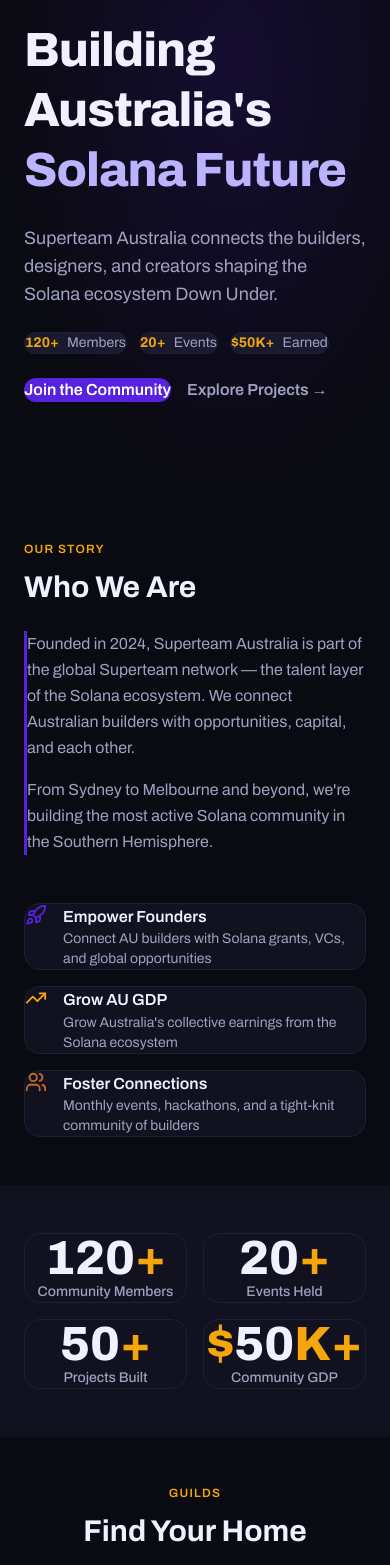
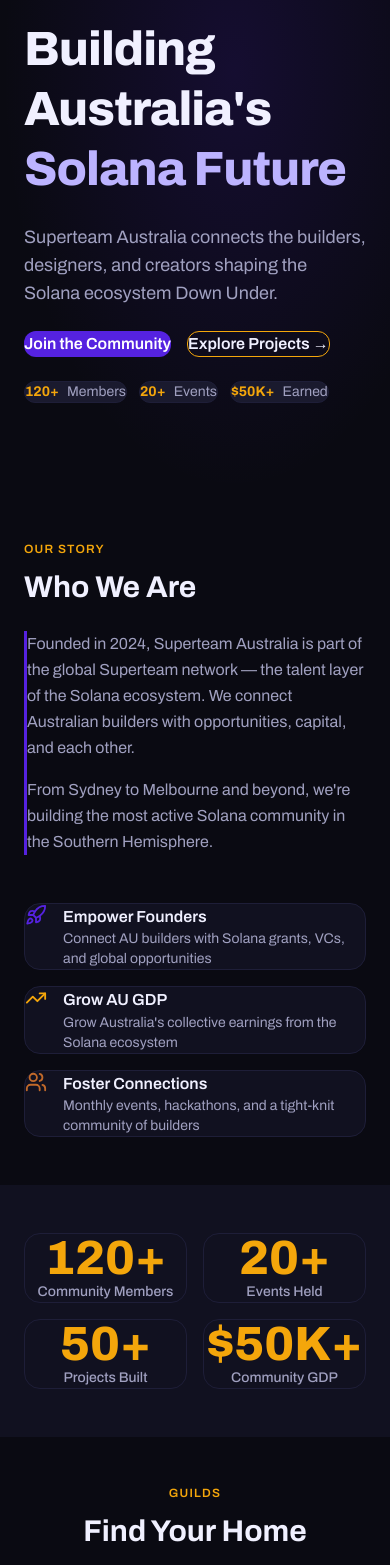
Before and after one commit to reddinft/superteam-au, a Next.js app: page / in a window 390 px wide. Shown: the part 351-1916 px from the top of the page. Built offline with nearby package versions, Linux system fonts and the light colour scheme.

Commit message:
fix: stat number colour, hero pill order, button border, nav hover

```diff
--- a/components/cards/StatCard.tsx
+++ b/components/cards/StatCard.tsx
@@ -56,7 +56,7 @@
         border: '1px solid var(--border-subtle)',
       }}
     >
-      <div className="text-5xl md:text-6xl font-extrabold mb-2" style={{ color: 'var(--text-primary)' }}>
+      <div className="text-5xl md:text-6xl font-extrabold mb-2" style={{ color: 'var(--color-brand-yellow)' }}>
         <span style={{ color: 'var(--color-brand-yellow)' }}>{prefix}</span>
         {count}
         <span style={{ color: 'var(--color-brand-yellow)' }}>{suffix}</span>
--- a/components/sections/HeroSection.tsx
+++ b/components/sections/HeroSection.tsx
@@ -55,21 +55,21 @@
               Superteam Australia connects the builders, designers, and creators shaping the Solana ecosystem Down Under.
             </motion.p>
 
+            {/* CTAs */}
+            <motion.div {...fadeUp(300)} className="flex flex-wrap gap-4">
+              <Button variant="primary" size="md" href="#join">
+                Join the Community
+              </Button>
+              <Button variant="secondary" size="md" href="#projects">
+                Explore Projects →
+              </Button>
+            </motion.div>
+
             {/* Stat Pills */}
-            <motion.div {...fadeUp(300)} className="flex flex-wrap gap-3">
+            <motion.div {...fadeUp(400)} className="flex flex-wrap gap-3">
               <StatPill value="120+" label="Members" />
               <StatPill value="20+" label="Events" />
               <StatPill value="$50K+" label="Earned" />
-            </motion.div>
-
-            {/* CTAs */}
-            <motion.div {...fadeUp(400)} className="flex flex-wrap gap-4">
-              <Button variant="primary" size="md" href="#join">
-                Join the Community
-              </Button>
-              <Button variant="ghost" size="md" href="#projects">
-                Explore Projects →
-              </Button>
             </motion.div>
           </div>
 
--- a/components/ui/Button.tsx
+++ b/components/ui/Button.tsx
@@ -30,7 +30,7 @@
   secondary: {
     backgroundColor: 'transparent',
     color: 'var(--text-primary)',
-    border: '1px solid var(--border-default)',
+    border: '1.5px solid var(--color-brand-yellow)',
   },
   ghost: {
     backgroundColor: 'transparent',
@@ -67,7 +67,7 @@
         onMouseLeave={(e) => {
           const el = e.currentTarget
           el.style.filter = ''
-          if (variant === 'secondary') el.style.borderColor = 'var(--border-default)'
+          if (variant === 'secondary') el.style.borderColor = 'var(--color-brand-yellow)'
           if (variant === 'ghost') el.style.color = 'var(--text-secondary)'
         }}
       >
@@ -91,7 +91,7 @@
       onMouseLeave={(e) => {
         const el = e.currentTarget
         el.style.filter = ''
-        if (variant === 'secondary') el.style.borderColor = 'var(--border-default)'
+        if (variant === 'secondary') el.style.borderColor = 'var(--color-brand-yellow)'
         if (variant === 'ghost') el.style.color = 'var(--text-secondary)'
       }}
     >
```
